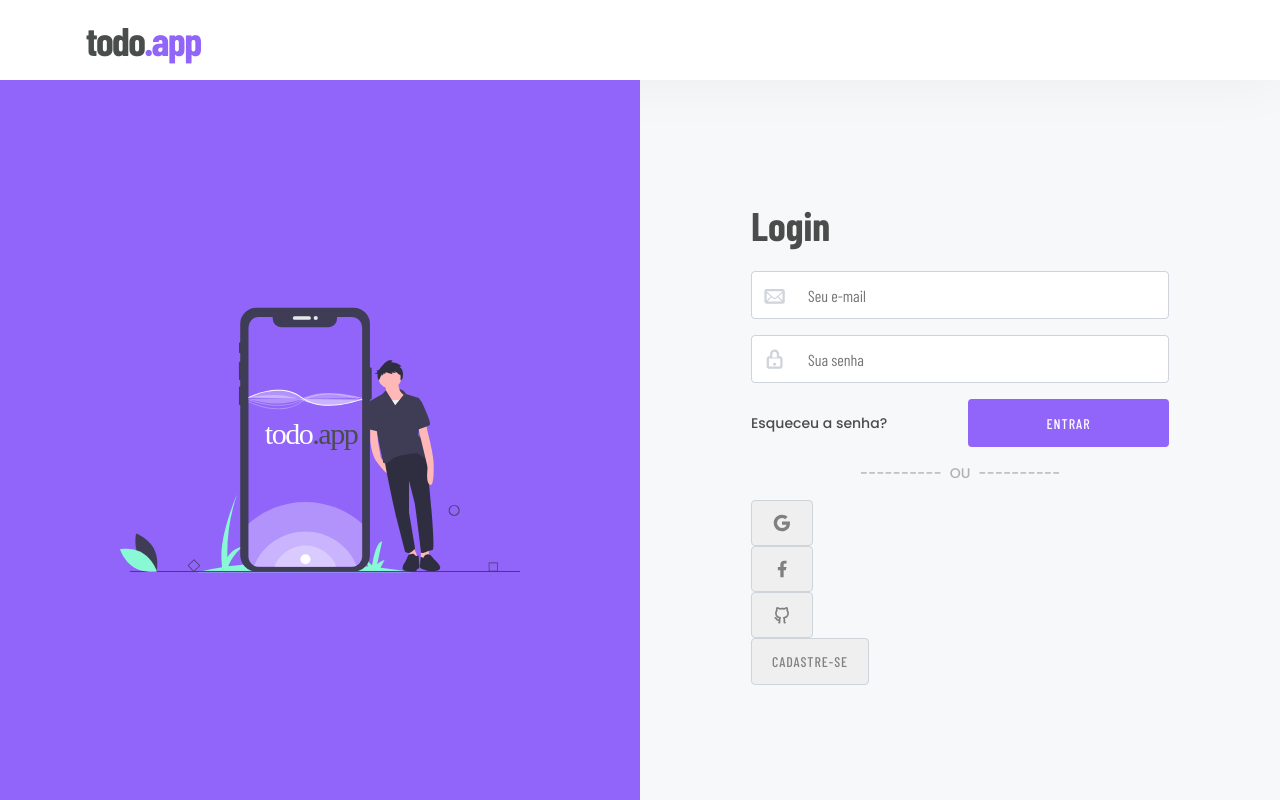
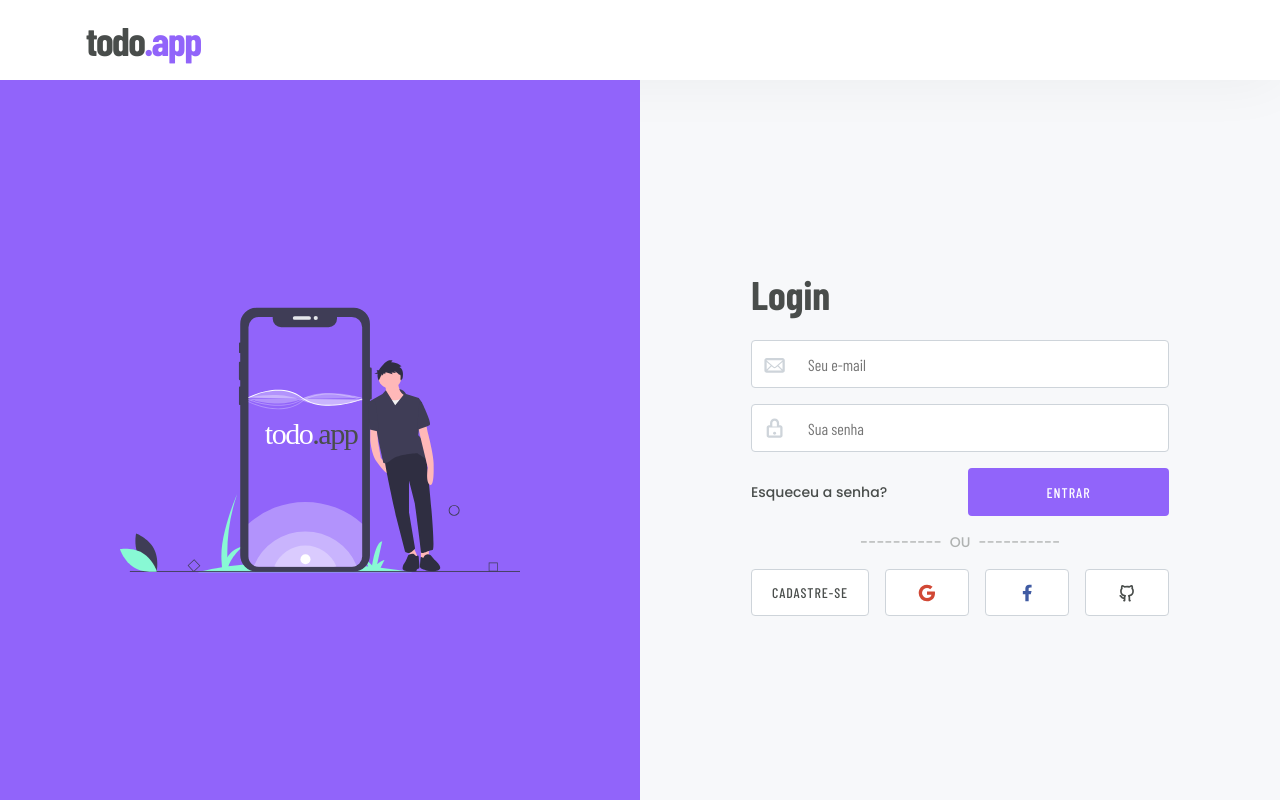
Before and after one commit to dfsilva-dxp/todoapp, a React (Create React App) app: page /login in a window 1280 px wide. Built offline with nearby package versions, Linux system fonts and the light colour scheme; no server answers; a web font is replaced by a local one.

Commit message:
feat: signIn form finalizado

```diff
--- a/src/components/SignInForm/index.tsx
+++ b/src/components/SignInForm/index.tsx
@@ -26,6 +26,8 @@ export function SignInForm() {
 
   const history = useHistory();
   const { url } = useRouteMatch();
+
+  const handleRedirect = () => history.push(`${url}/cadastrar`);
 
   const handleChange = (e: ChangeEvent<HTMLInputElement>) => {
     const { name, value } = e.target;
@@ -84,18 +86,20 @@ export function SignInForm() {
         OU
         {/* <Link to={`${url}/cadastrar`}>Cadastre-se</Link> */}
       </p>
-      <div>
-        <SocialButton>
+      <S.WrapSocialButtons onClick={handleRedirect}>
+        <SocialButton type="button" backgroundColor="#fff" iconColor="#494d4b">
+          Cadastre-se
+        </SocialButton>
+        <SocialButton backgroundColor="#fff" iconColor="#D14835">
           <RiGoogleFill />
         </SocialButton>
-        <SocialButton>
+        <SocialButton backgroundColor="#fff" iconColor="#405BA3">
           <RiFacebookFill />
         </SocialButton>
-        <SocialButton>
+        <SocialButton backgroundColor="#fff" iconColor="#494d4b">
           <RiGithubLine />
         </SocialButton>
-        <SocialButton>Cadastre-se</SocialButton>
-      </div>
+      </S.WrapSocialButtons>
     </S.Form>
   );
 }
--- a/src/components/SignInForm/styles.ts
+++ b/src/components/SignInForm/styles.ts
@@ -41,3 +41,9 @@ export const WrapButtons = styled.span`
   gap: 1rem;
   align-items: center;
 `;
+
+export const WrapSocialButtons = styled.span`
+  display: grid;
+  grid-template-columns: auto repeat(3, 1fr);
+  gap: 1rem;
+`;
```
